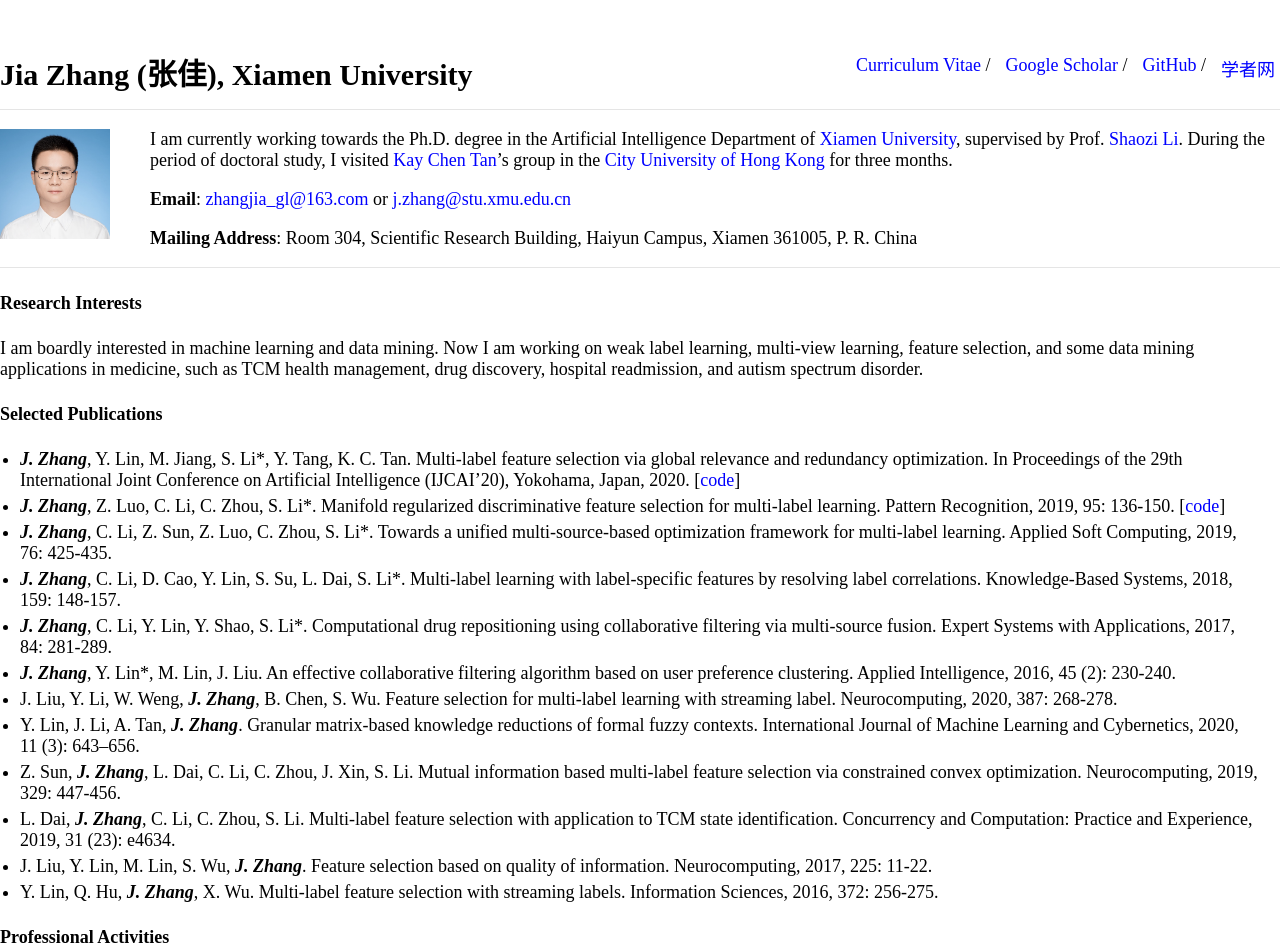
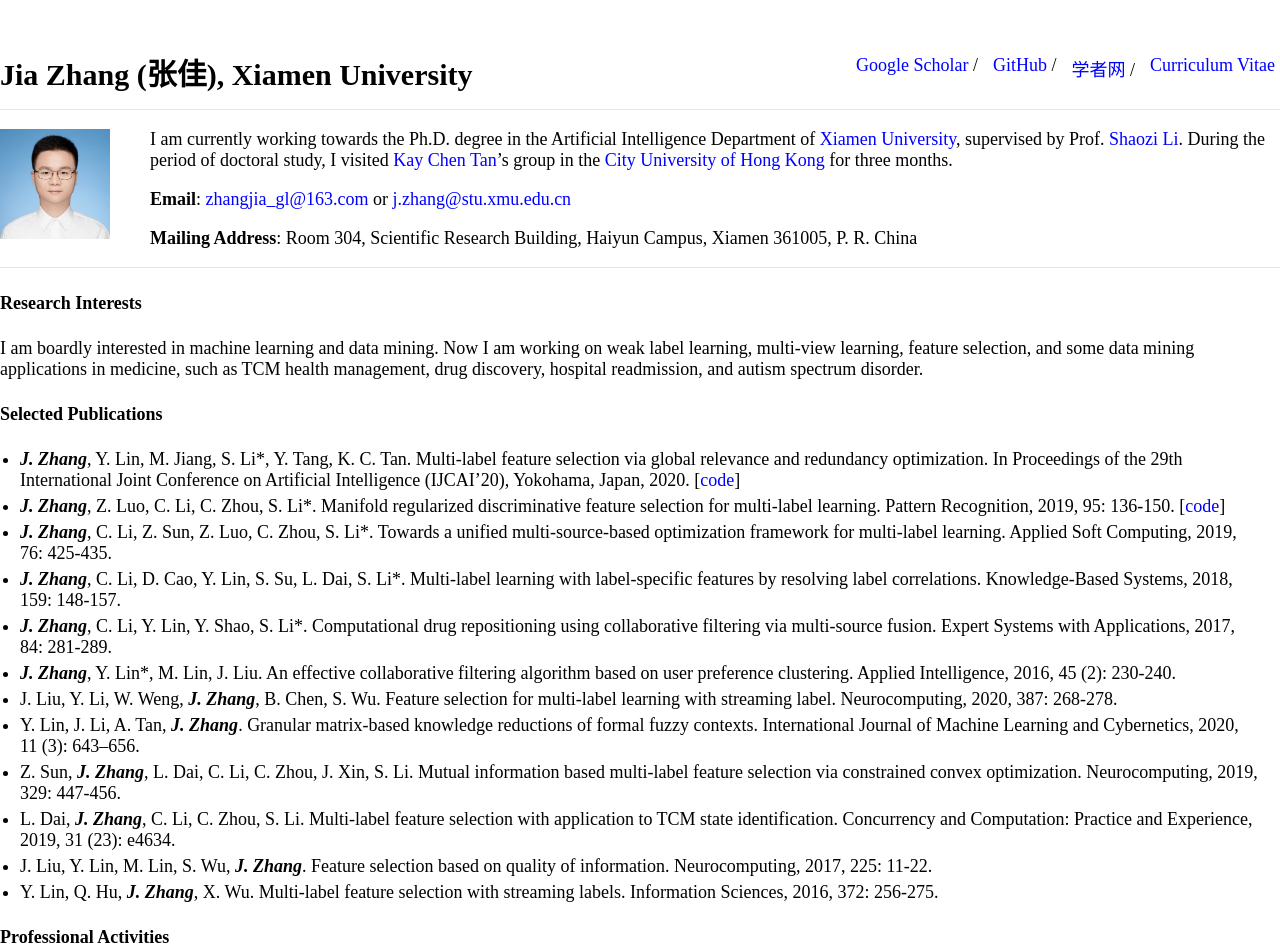
Before and after one commit to jiazhang-ml/jiazhang-ml.github.io, a Jekyll site: the page built from index.md, in a window 1280 px wide. Shown: the top 952 px of the page. Built offline with Jekyll 4.4.1, drawn with Linux system fonts in a browser that asks for light colours; part of the change alters nothing that is shown.

```diff
--- a/_config.yml
+++ b/_config.yml
@@ -15,11 +15,11 @@ sass:
 
 nav:
 
- - name: "Curriculum Vitae"
-   link: "resume.pdf"
  - name: "Google Scholar"
    link: "https://scholar.google.com.hk/citations?user=yBaTk-gAAAAJ&hl=en"
  - name: "GitHub"
    link: "https://github.com/jiazhang-ml"
  - name: "学者网"
    link: "http://www.scholat.com/jiazhang"
+ - name: "Curriculum Vitae"
+   link: "resume.pdf"
```
